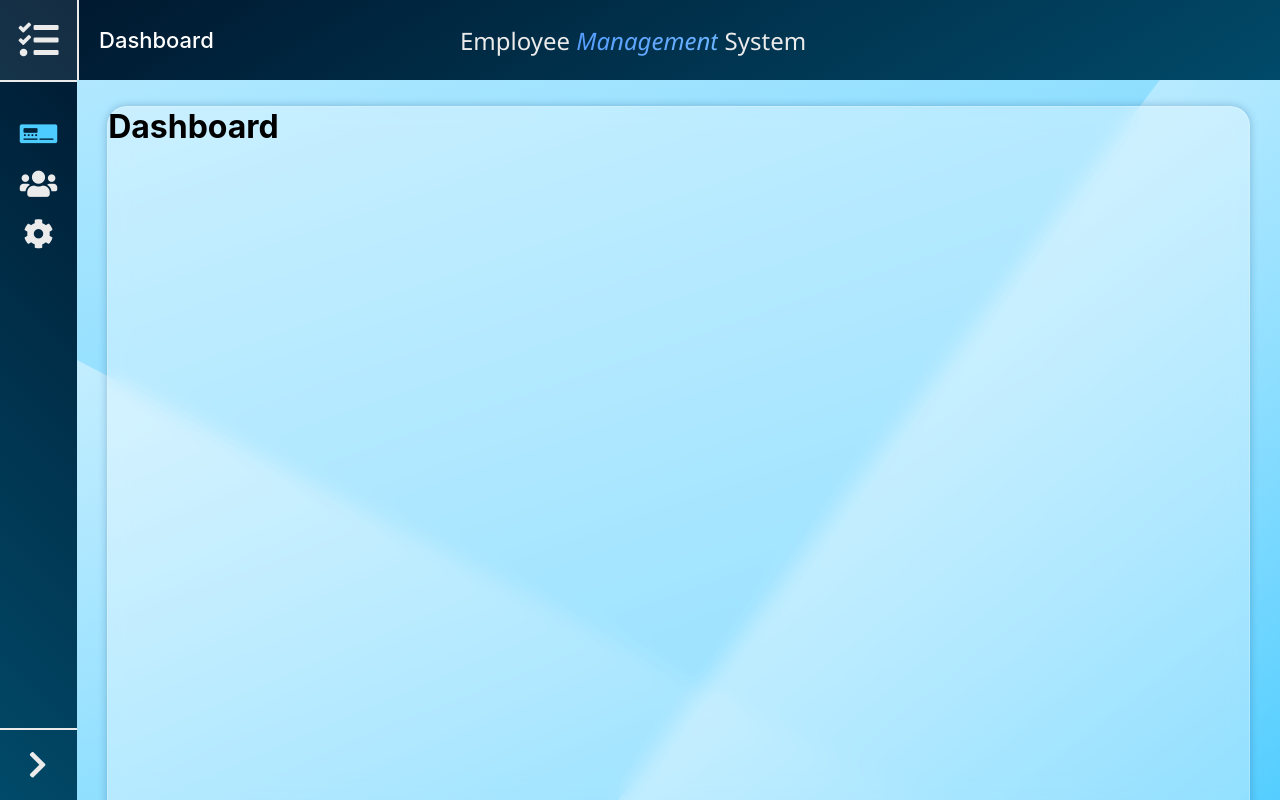
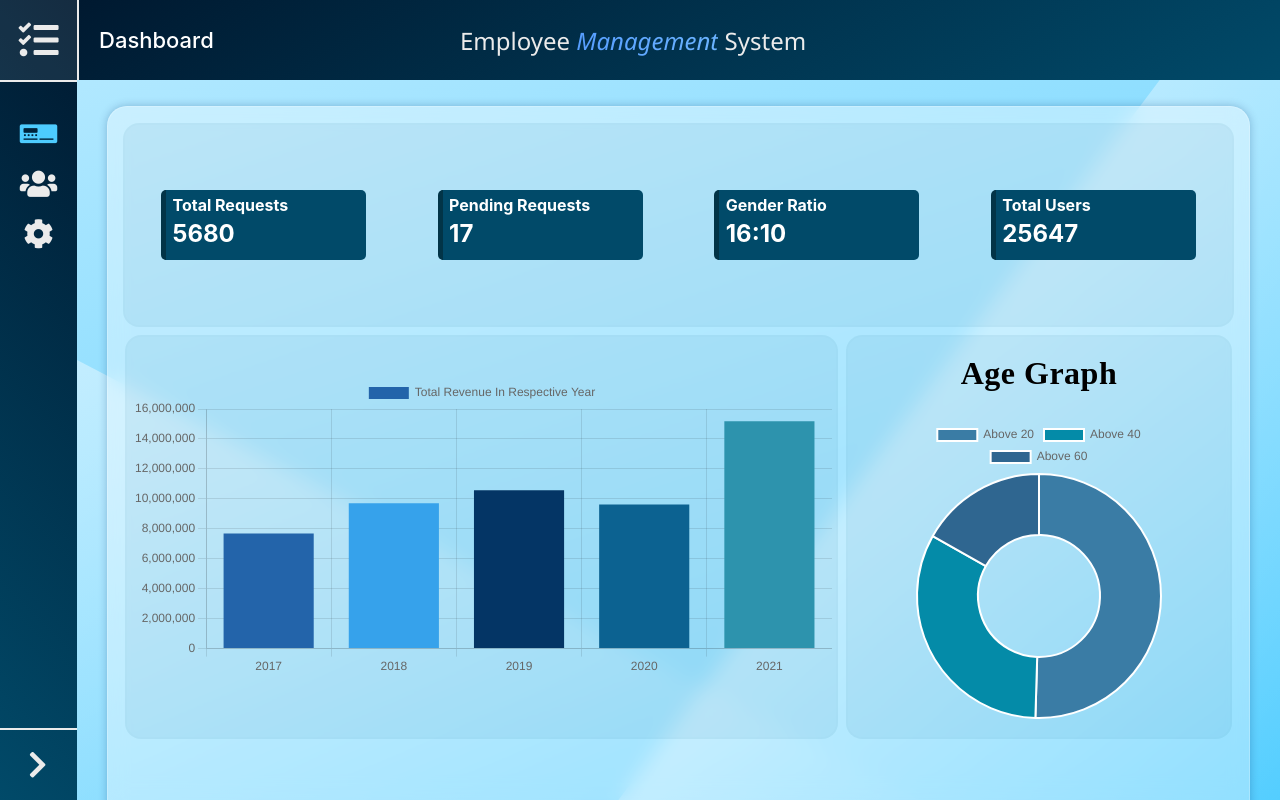
Before and after one commit to Reckadon/EmployeeManagementSite, a React (Create React App) app: page / in a window 1280 px wide. Built offline with nearby package versions, Linux system fonts and the light colour scheme.

Commit message:
Employee Management Dashboard
im very honoured to work with reckadon sir he promised to give me 11 lakh rupees for  my contribution like oh my god so humble person he is. (bhai 11 lakh paytm karde xD)

```diff
--- /dev/null
+++ b/src/components/Charts/Barchart.js
@@ -0,0 +1,39 @@
+import React from "react";
+import { Bar } from "react-chartjs-2";
+import "../styles/dashboard.css";
+
+const BarChart = () => {
+  return (
+    <div>
+      <Bar
+        data={{
+          labels: ["2017", "2018", "2019", "2020", "2021"],
+          datasets: [
+            {
+              label: "Total Revenue In Respective Year",
+              data: [7679970, 9702300, 10574629, 9623810, 15173722],
+              backgroundColor: [
+                "rgb(35, 100, 170)",
+                "rgb(54, 162, 235)",
+                "rgb(4, 53, 101)",
+                "rgb(12, 98, 145)",
+                "rgb(45, 147, 173)",
+              ],
+            },
+          ],
+        }}
+        height={300}
+        width={700}
+        style={{
+          marginBottom: "20px",
+          textAlign: "center",
+        }}
+        options={{
+          maintainAspectRatio: false,
+        }}
+      />
+    </div>
+  );
+};
+
+export default BarChart;
--- /dev/null
+++ b/src/components/Charts/Doughnut.js
@@ -0,0 +1,38 @@
+import React from "react";
+import { Doughnut } from "react-chartjs-2";
+import "../styles/dashboard.css";
+
+const DoughnutChart = () => {
+  return (
+    <div>
+      <Doughnut
+        data={{
+          labels: ["Above 20", "Above 40", "Above 60"],
+          datasets: [
+            {
+              label: "Age Graph",
+              data: [267,173,89],
+              backgroundColor: [
+                "rgb(58, 124, 165)",
+                "rgb(4, 139, 168)",
+                "rgb(47, 102, 144)",
+              ],
+              hoverOffset: 4
+            },
+          ],
+        }}
+        height={300}
+        width={300}
+        style={{
+          marginBottom:"20px",
+          textAlign:"center",
+        }}
+        options={{
+            maintainAspectRatio:false,
+        }}
+      />
+    </div>
+  );
+};
+
+export default DoughnutChart;
--- a/src/components/Dashboard/Dashboard.js
+++ b/src/components/Dashboard/Dashboard.js
@@ -1,9 +1,44 @@
 import React, { Component } from "react";
+import "../styles/dashboard.css";
+import DoughnutChart from "../Charts/Doughnut";
+import BarChart from "../Charts/Barchart";
 
 class Dashboard extends Component {
   state = {};
   render() {
-    return <h1 style={{ margin: "0px" }}>Dashboard</h1>;
+    return (
+      <>
+        <div className="mainContainer">
+          <section className="subContainer1">
+            <div className="keyCont">
+              <h4 className="keyContTitle">Total Requests</h4>
+              <h2 className="keyContValue">5680</h2>
+            </div>
+            <div className="keyCont">
+              <h4 className="keyContTitle">Pending Requests</h4>
+              <h2 className="keyContValue">17</h2>
+            </div>
+            <div className="keyCont">
+              <h4 className="keyContTitle">Gender Ratio</h4>
+              <h2 className="keyContValue">16:10</h2>
+            </div>
+            <div className="keyCont">
+              <h4 className="keyContTitle">Total Users</h4>
+              <h2 className="keyContValue">25647</h2>
+            </div>
+          </section>
+          <div className="subContainerWrapper">
+            <section className="subContainer2">
+              <BarChart/>
+            </section>
+            <section className="subContainer3">
+              <h1 className="ageGraphLabel">Age Graph</h1>
+              <DoughnutChart />
+            </section>
+          </div>
+        </div>
+      </>
+    );
   }
 }
 
--- a/src/components/styles/container.css
+++ b/src/components/styles/container.css
@@ -55,12 +55,12 @@
   margin: 26px auto;
   display: flex;
   min-height: 100vh;
-
   backdrop-filter: blur(10px);
   box-shadow: #052f6646 0 0 8px;
   background-color: rgba(255, 255, 255, 0.349);
   border: 1px solid rgba(255, 255, 255, 0.219);
   border-radius: 20px;
+  margin-bottom: 8px;
 }
 /* loading screen */
 #loading {
--- /dev/null
+++ b/src/components/styles/dashboard.css
@@ -0,0 +1,74 @@
+.mainContainer {
+  display: flex;
+  flex-direction: column;
+  height: 100%;
+  width: 100%;
+  justify-content: center;
+  align-items: center;
+  margin-top: 6.5px;
+}
+.subContainer1 {
+  display: flex;
+  align-items: center;
+  justify-content: space-around;
+  height: 200px;
+  width: 97%;
+  background-color: rgba(0, 94, 131, 0.068);
+  margin-top: 0.6rem;
+  border-radius: 1rem;
+  margin-bottom: 0.5rem;
+  border: 2px solid rgba(1, 74, 105,0.01);
+}
+.keyCont {
+  height: 70px;
+  width: 200px;
+  background-color: rgb(1, 74, 105);
+  border-left: 5px solid rgb(2, 52, 71);
+  border-radius: 5px;
+}
+.keyContTitle {
+  color: #fff;
+  margin: 5px 0 -20px 0.4rem;
+}
+.keyContValue {
+  color: #fff;
+  margin-top: 12%;
+  margin-left: 0.4rem;
+}
+.subContainerWrapper {
+  height: 100%;
+  width: 97%;
+  display: flex;
+}
+.subContainer2 {
+  display: flex;
+  align-items: center;
+  justify-content: center;
+  height: 400px;
+  width: 65%;
+  background-color: rgba(0, 94, 131, 0.068);
+  margin-top: 0rem;
+  border-radius: 1rem;
+  margin-right: 0.5rem;
+  border: 2px solid rgba(1, 74, 105,0.01);
+}
+.subContainer3 {
+  display: flex;
+  align-items: center;
+  justify-content: center;
+  height: 400px;
+  width: 35%;
+  background-color: rgba(0, 94, 131, 0.068);
+  margin-top: 0rem;
+  border-radius: 1rem;
+  border: 2px solid rgba(1, 74, 105,0.01);
+  flex-direction: column;
+}
+@import url('https://fonts.googleapis.com/css2?family=Azeret+Mono:wght@700&display=swap');
+
+.ageGraphLabel{
+  margin-top: 20px;
+  letter-spacing: .5px;
+  font-size: 2rem;
+  font-family: 'Azeret Mono';
+}
```
Also changed, not shown: package.json (+8 -0 lines), 1 other file (tests, documents, lock files or other folders).
